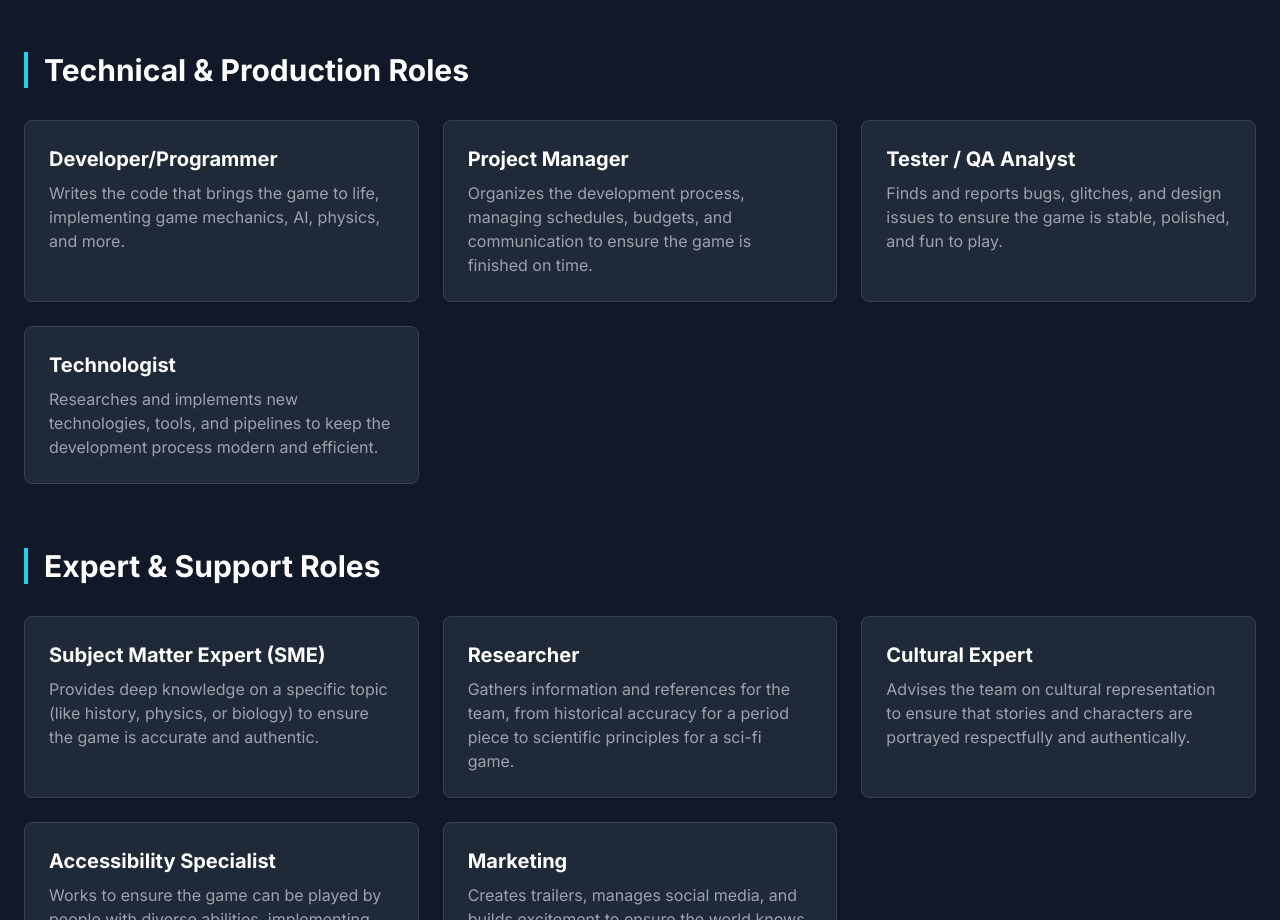
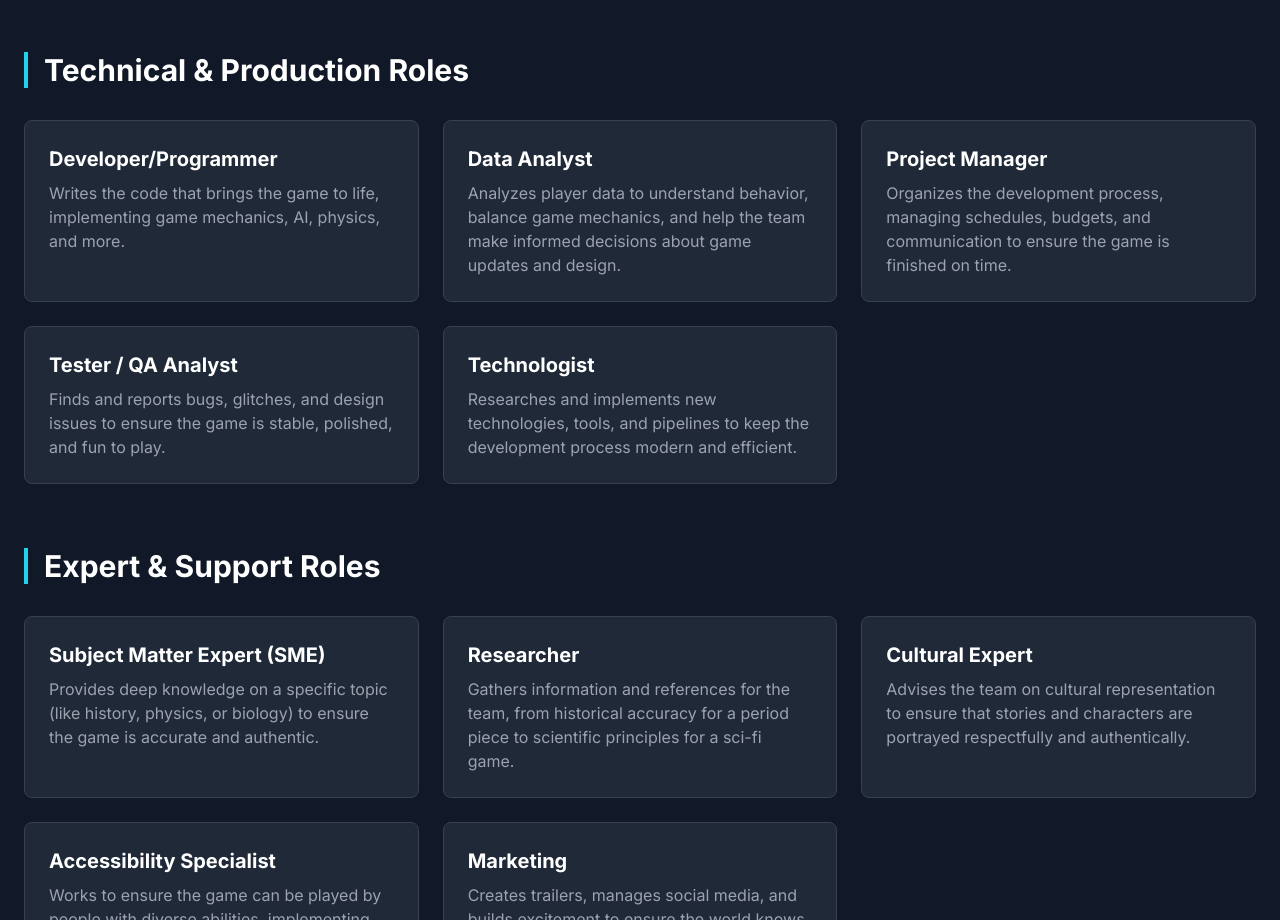
Before and after one commit to RutgersGRID/4H-STEM-Games, a plain HTML site: page roles.html in a window 1280 px wide. Shown: the part 1340-2260 px from the top of the page. Drawn offline with nearby package versions, Linux system fonts and the light colour scheme.

Commit message:
Update roles.html

```diff
--- a/roles.html
+++ b/roles.html
@@ -103,6 +103,7 @@
                 <h2 class="text-3xl font-bold border-l-4 border-cyan-400 pl-4 mb-8">Technical & Production Roles</h2>
                 <div class="grid md:grid-cols-2 lg:grid-cols-3 gap-6">
                     <div class="role-card rounded-lg p-6"><h3 class="text-xl font-bold text-white">Developer/Programmer</h3><p class="mt-2 text-gray-400">Writes the code that brings the game to life, implementing game mechanics, AI, physics, and more.</p></div>
+                    <div class="role-card rounded-lg p-6"><h3 class="text-xl font-bold text-white">Data Analyst</h3><p class="mt-2 text-gray-400">Analyzes player data to understand behavior, balance game mechanics, and help the team make informed decisions about game updates and design.</p></div>
                     <div class="role-card rounded-lg p-6"><h3 class="text-xl font-bold text-white">Project Manager</h3><p class="mt-2 text-gray-400">Organizes the development process, managing schedules, budgets, and communication to ensure the game is finished on time.</p></div>
                     <div class="role-card rounded-lg p-6"><h3 class="text-xl font-bold text-white">Tester / QA Analyst</h3><p class="mt-2 text-gray-400">Finds and reports bugs, glitches, and design issues to ensure the game is stable, polished, and fun to play.</p></div>
                     <div class="role-card rounded-lg p-6"><h3 class="text-xl font-bold text-white">Technologist</h3><p class="mt-2 text-gray-400">Researches and implements new technologies, tools, and pipelines to keep the development process modern and efficient.</p></div>
```
